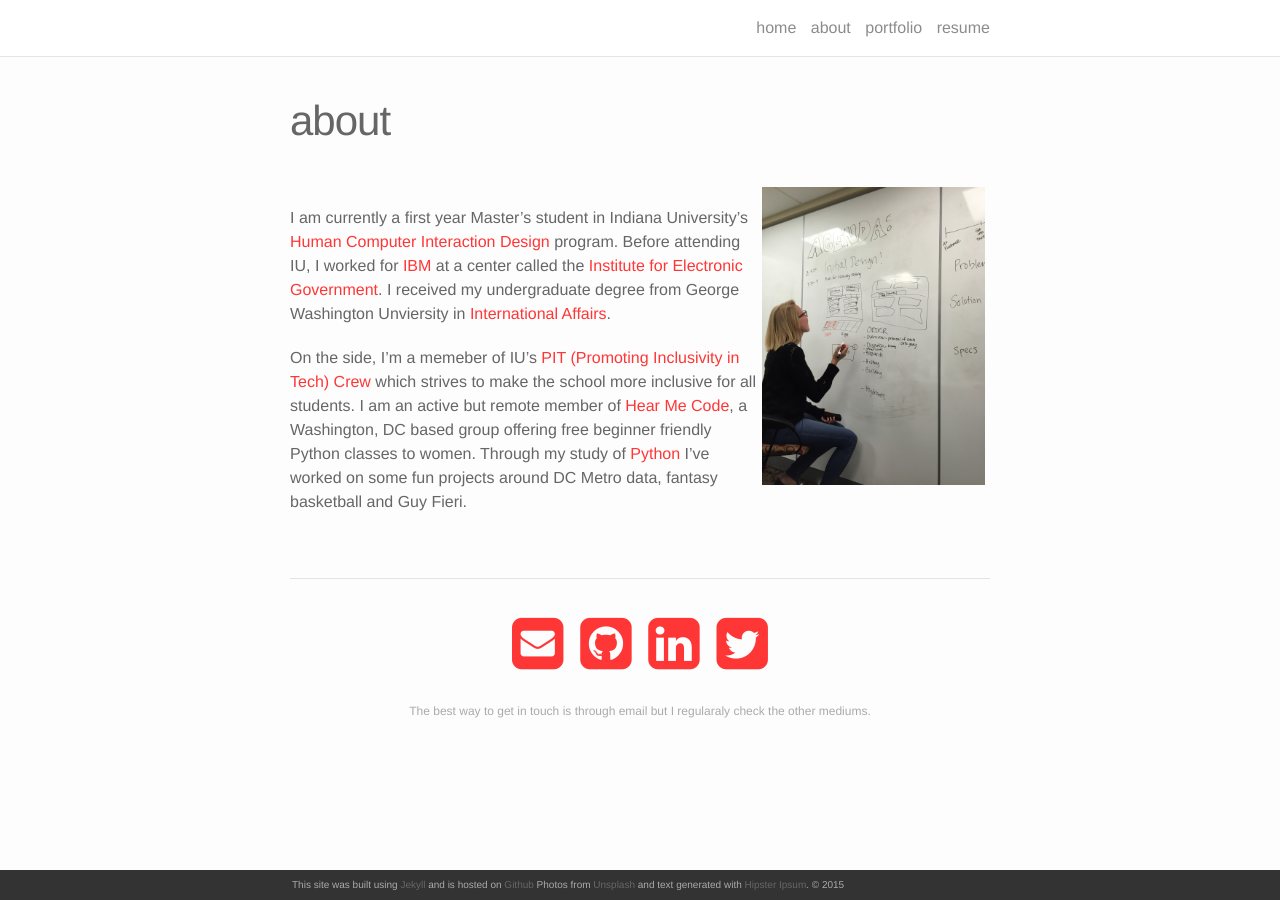
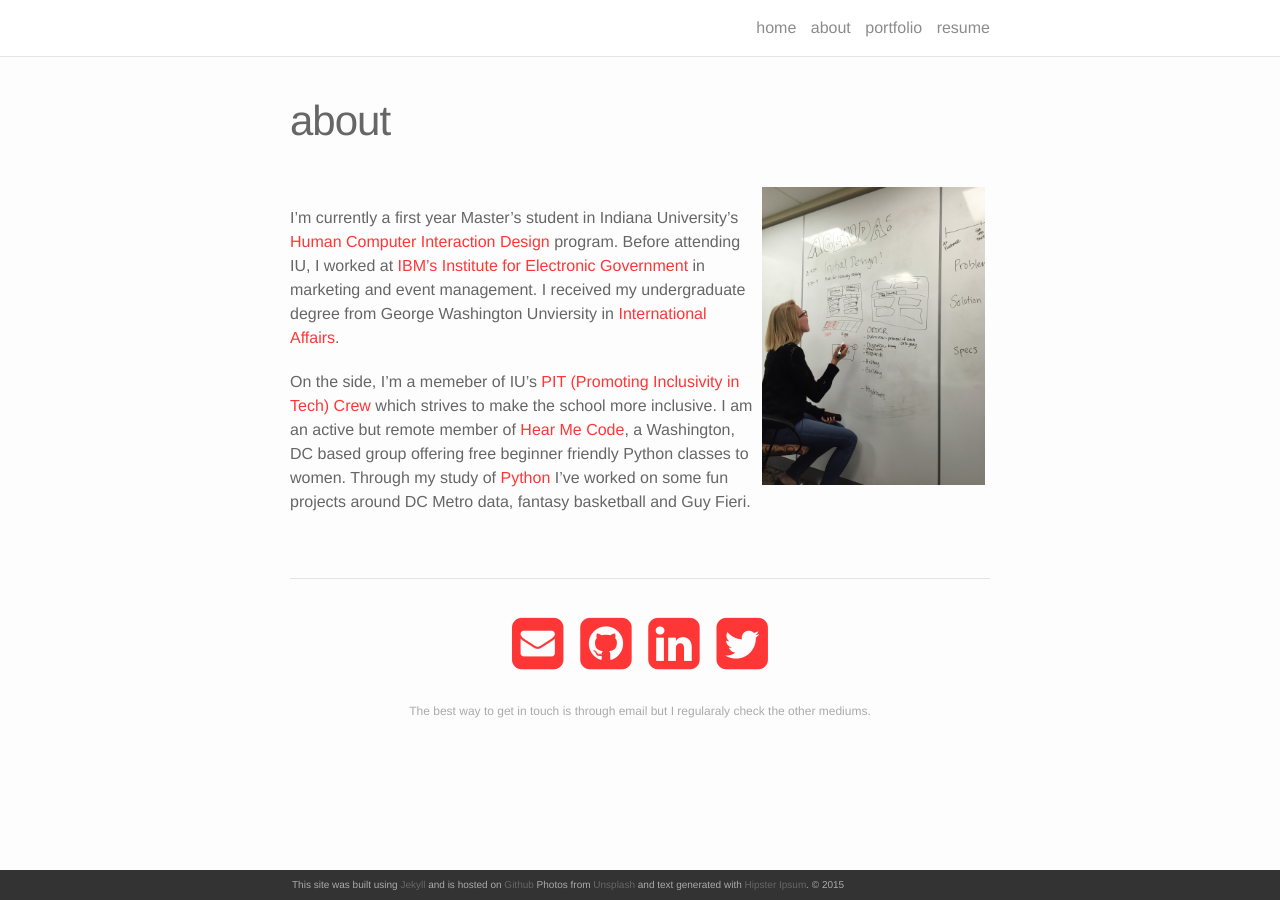
Before and after one commit to mcriqui/mcriqui.github.io, a Jekyll site: the page built from about.md, in a window 1280 px wide. Built offline with Jekyll 4.4.1, drawn with Linux system fonts in a browser that asks for light colours; nearby versions of some CDN libraries; some web fonts are replaced.

Commit message:
updated about me and index

```diff
--- a/about.md
+++ b/about.md
@@ -8,9 +8,9 @@
 
 
 <br/>
-I am currently a first year Master’s student in Indiana University’s <a class="homepage_keywords">Human Computer Interaction Design</a> program. Before attending IU, I worked for <a class="homepage_keywords">IBM</a> at a center called the <a class="homepage_keywords">Institute for Electronic Government</a>. I received my undergraduate degree from George Washington Unviersity in <a class="homepage_keywords">International Affairs</a>.
+I'm currently a first year Master’s student in Indiana University’s <a class="homepage_keywords">Human Computer Interaction Design</a> program. Before attending IU, I worked at <a class="homepage_keywords">IBM's Institute for Electronic Government</a> in marketing and event management. I received my undergraduate degree from George Washington Unviersity in <a class="homepage_keywords">International Affairs</a>.
 
-On the side, I'm a memeber of IU’s <a class="homepage_keywords">PIT (Promoting Inclusivity in Tech) Crew</a> which strives to make the school more inclusive for all students. I am an active but remote member of <a class="homepage_keywords">Hear Me Code</a>, a Washington, DC based group offering free beginner friendly Python classes to women. Through my study of <a class="homepage_keywords">Python</a> I’ve worked on some fun projects around DC Metro data, fantasy basketball and Guy Fieri.
+On the side, I'm a memeber of IU’s <a class="homepage_keywords">PIT (Promoting Inclusivity in Tech) Crew</a> which strives to make the school more inclusive. I am an active but remote member of <a class="homepage_keywords">Hear Me Code</a>, a Washington, DC based group offering free beginner friendly Python classes to women. Through my study of <a class="homepage_keywords">Python</a> I’ve worked on some fun projects around DC Metro data, fantasy basketball and Guy Fieri.
 
 <br/>
 <hr/>
--- a/index.html
+++ b/index.html
@@ -17,7 +17,7 @@
 <div class="post-conent welcome">
 
   <div class="col three homepage_align">
-    <h3>Welcome!<br> I'm Maggie, an aspiring <a class="homepage_keywords">UX and Interaction Designer</a> and current <a class="homepage_keywords">Human Computer Interaction Design</a> Master's student at Indiana University.</h3>
+    <h3>Welcome!<br> I'm Maggie, an aspiring <a class="homepage_keywords">UX and Interaction Designer</a> and current</br> <a class="homepage_keywords">Human Computer Interaction Design</a> Master's student at Indiana University.</h3>
   </div>
 </div>
 <div class="img_row">
```
